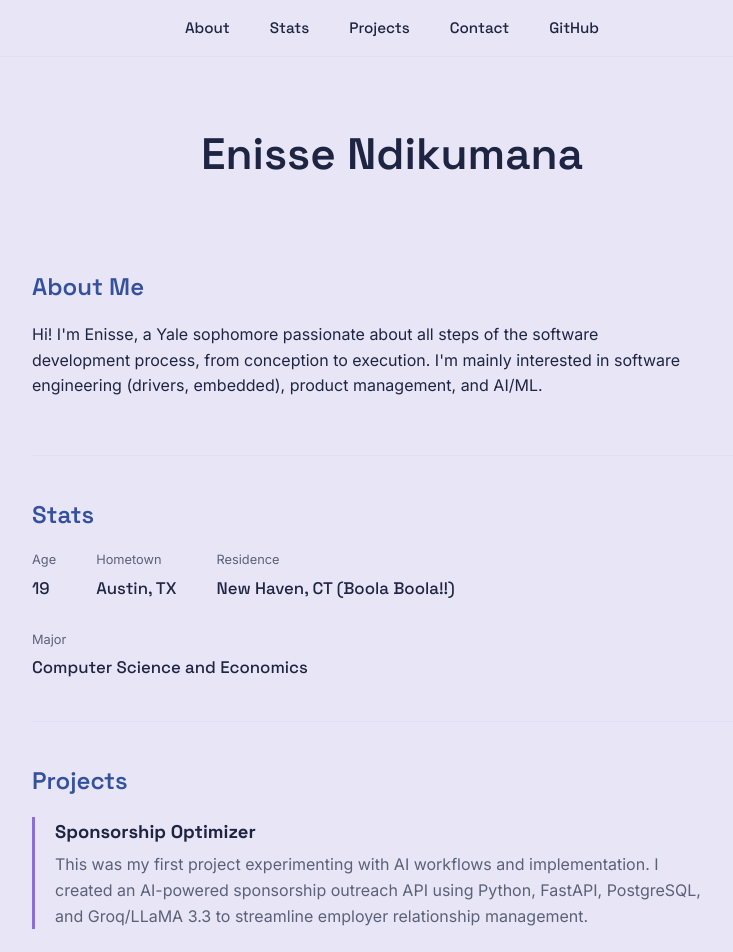
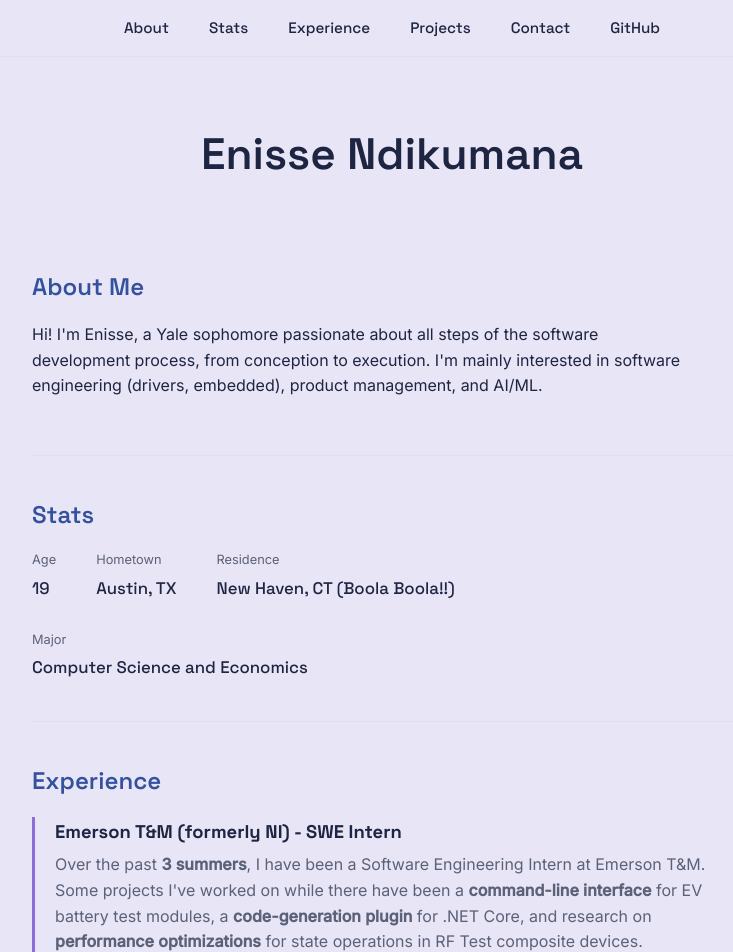
Before and after one commit to EnisseNd/PersonalPortfolio, a React (Vite) app in the folder personal-portfolio/: page / in a window 1280 px wide. Shown: the top 952 px of the page, without its empty margins (248-981 px from the left). Built offline with nearby package versions, Linux system fonts and the light colour scheme.

Commit message:
added experience section

```diff
--- a/personal-portfolio/src/App.css
+++ b/personal-portfolio/src/App.css
@@ -101,6 +101,36 @@
   font-weight: 500;
 }
 
+.experience {
+  display: flex;
+  flex-direction: column;
+  gap: 1.75rem;
+}
+
+.exp {
+  padding-left: 1.25rem;
+  border-left: 3px solid var(--color-accent);
+}
+
+.exp h3 {
+  margin: 0 0 0.4rem;
+  font-family: var(--font-heading);
+  font-size: 1.15rem;
+}
+
+.exp h3 a {
+  color: var(--color-text);
+}
+
+.exp h3 a:hover {
+  color: var(--color-primary);
+}
+
+.exp p {
+  margin: 0;
+  color: var(--color-muted);
+}
+
 .projects {
   display: flex;
   flex-direction: column;
--- a/personal-portfolio/src/App.jsx
+++ b/personal-portfolio/src/App.jsx
@@ -6,6 +6,7 @@ function App() {
       <nav className="navbar">
         <a href="#about">About</a>
         <a href="#stats">Stats</a>
+        <a href="#experience">Experience</a>
         <a href="#projects">Projects</a>
         <a href="#contact">Contact</a>
         <a href="https://github.com/EnisseNd" target="_blank" rel="noopener noreferrer">GitHub</a>
@@ -46,6 +47,24 @@ function App() {
           </ul>
         </section>
 
+        <section className="section" id="experience">
+          <h2 className="section-title">Experience</h2>
+          <div className="experience">
+            <article className="exp">
+              <h3>
+                <a href="https://www.ni.com/en.html" target="_blank" rel="noopener noreferrer">
+                  Emerson T&M (formerly NI) - SWE Intern
+                </a>
+              </h3>
+              <p>
+                Over the past <b>3 summers</b>, I have been a Software Engineering Intern at Emerson T&M. Some projects I've worked on while there have
+                been a <b>command-line interface</b> for EV battery test modules, a <b>code-generation plugin</b> for .NET Core, and research on <b>performance
+                optimizations</b> for state operations in RF Test composite devices.
+              </p>
+            </article>
+          </div>
+        </section>
+
         <section className="section" id="projects">
           <h2 className="section-title">Projects</h2>
           <div className="projects">
@@ -56,7 +75,7 @@ function App() {
                 </a>
               </h3>
               <p>
-                This was my first project experimenting with AI workflows and implementation. I created an AI-powered sponsorship outreach API using
+                This was my first project experimenting with AI workflows and implementation. I created an <b>AI-powered</b> sponsorship outreach API using
                 Python, FastAPI, PostgreSQL, and Groq/LLaMA 3.3 to streamline employer relationship management.
               </p>
             </article>
```
